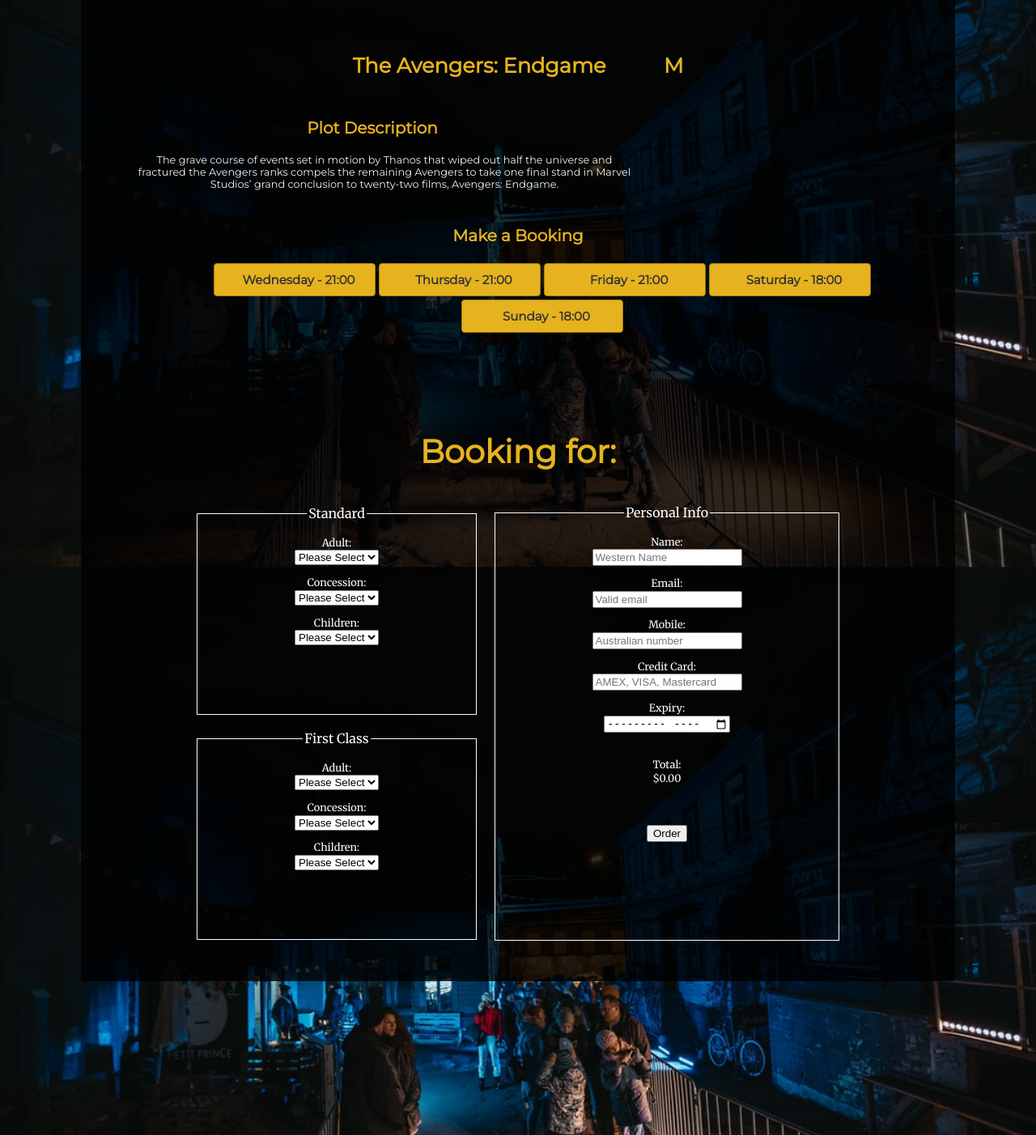
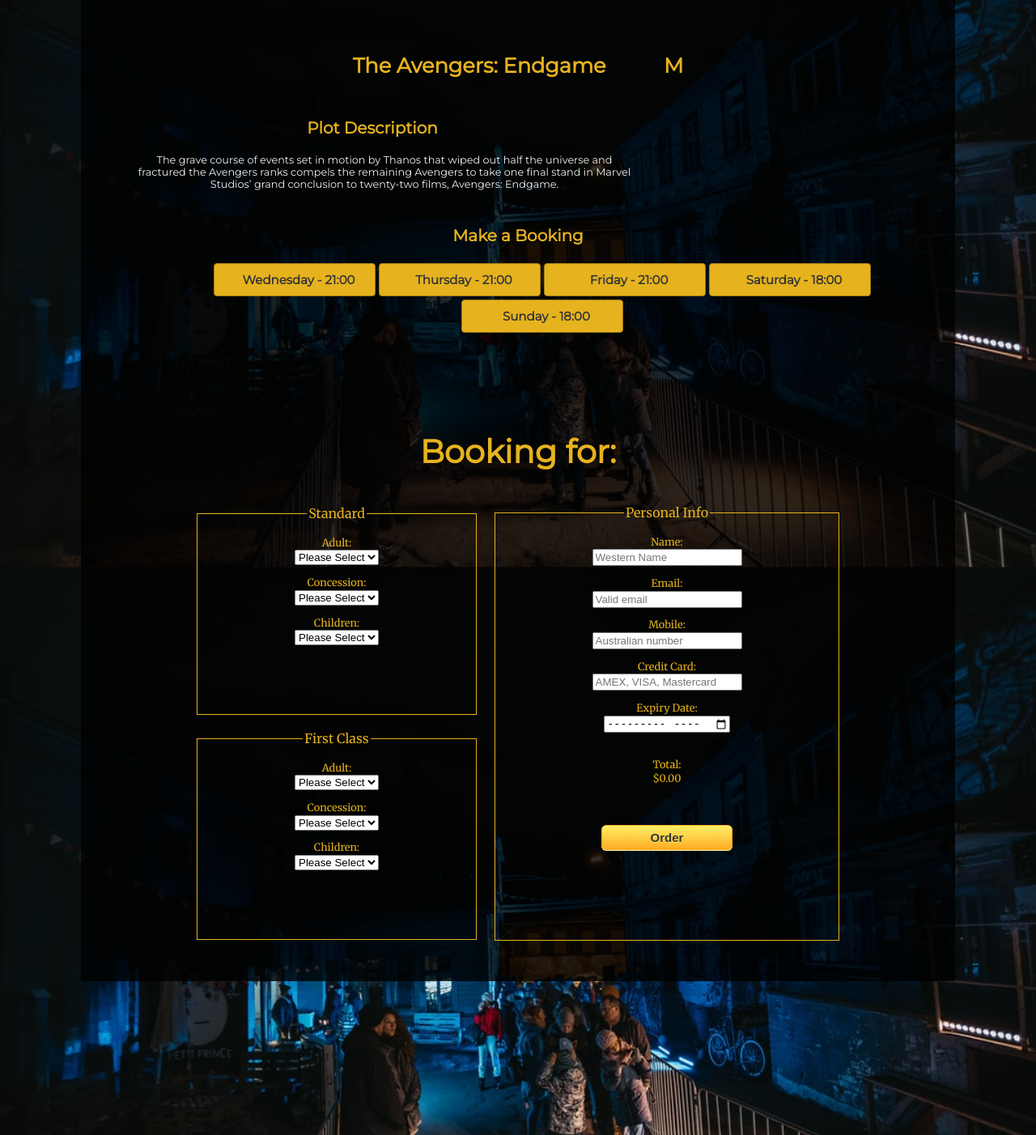
Before and after one commit to pmkays/Lunardo, a PHP site: page / in a window 1280 px wide. Shown: the part 4191-5593 px from the top of the page at 81% size. Run offline with PHP 8.4, Linux system fonts and the light colour scheme; grey boxes are pictures that could not be loaded.

Commit message:
Added labels

```diff
--- a/index.php
+++ b/index.php
@@ -334,18 +334,18 @@
               <fieldset class = "personal field">
 
                 <legend class = "legends">Personal Info</legend>
-                <p>Name:<br>
+                <p><label for="cust-name">Name:</label><br>
                 <input type="text" id="cust-name" name="cust[name]" oninput = 'checkName(this)' placeholder = 'Western Name' required><br>
                 <span class="error" id="name-error"></span></p>
-                <p>Email:<br>
+                <p><label for="cust-email">Email:</label><br>
                   <input type="email" id="cust-email" name="cust[email]" placeholder = 'Valid email' required </p><br>
-                <p>Mobile:<br>
+                <p><label for="cust-mobile">Mobile:</label><br>
                   <input type="tel" id="cust-mobile" name="cust[mobile]" oninput = 'checkMobile(this)' placeholder = 'Australian number' required><br>
                   <span class="error" id="mobile-error"></span></p>
-                <p>Credit Card:<br>
+                <p><label for="cust-card">Credit Card:</label><br>
                   <input type="text" id="cust-card" name="cust[card]" oninput = 'checkCard(this)' placeholder = 'AMEX, VISA, Mastercard' required><br>
                   <span class="error" id="card-error"></span></p>
-                <p>Expiry:<br>
+                <p><label for="cust-expiry">Expiry Date:</label><br>
                   <input type="month" id="cust-expiry" name="cust[expiry]" oninput = 'checkExpiry(this)' required><br>
                   <span class="error" id="expiry-error"></span></p>
                 <p>
@@ -359,7 +359,7 @@
                   <span id = total>$0.00</span>
                 </p>
 
-                <p><br><br><input type="submit" id = "submit-button" value="Order"></p>
+                <p><br><br><input type="submit" class = "submitButton" id = "submit-button" value="Order"></p>
 
               </fieldset>
             </div>
--- a/style.css
+++ b/style.css
@@ -174,9 +174,9 @@ th{
 }
 
 .field{
-  border: 1px white solid;
+  border: 1px #E6B31E solid;
   height: 30vh;
-  color: white;
+  color: #E6B31E;
 }
 
 .first-class-box{
@@ -478,6 +478,47 @@ th{
   font-size: .8vw;
 }
 
+.submitButton {
+	-moz-box-shadow: 0px 1px 0px 0px #fff6af;
+	-webkit-box-shadow: 0px 1px 0px 0px #fff6af;
+	box-shadow: 0px 1px 0px 0px #fff6af;
+	background:-webkit-gradient(linear, left top, left bottom, color-stop(0.05, #ffec64), color-stop(1, #ffab23));
+	background:-moz-linear-gradient(top, #ffec64 5%, #ffab23 100%);
+	background:-webkit-linear-gradient(top, #ffec64 5%, #ffab23 100%);
+	background:-o-linear-gradient(top, #ffec64 5%, #ffab23 100%);
+	background:-ms-linear-gradient(top, #ffec64 5%, #ffab23 100%);
+	background:linear-gradient(to bottom, #ffec64 5%, #ffab23 100%);
+	filter:progid:DXImageTransform.Microsoft.gradient(startColorstr='#ffec64', endColorstr='#ffab23',GradientType=0);
+	background-color:#ffec64;
+	-moz-border-radius:6px;
+	-webkit-border-radius:6px;
+	border-radius:6px;
+	border:1px solid #ffaa22;
+	display:inline-block;
+	cursor:pointer;
+	color:#333333;
+	font-family:Arial;
+	font-size:15px;
+	font-weight:bold;
+	padding:6px 60px;
+	text-decoration:none;
+	text-shadow:0px 1px 0px #ffee66;
+}
+.submitButton:hover {
+	background:-webkit-gradient(linear, left top, left bottom, color-stop(0.05, #ffab23), color-stop(1, #ffec64));
+	background:-moz-linear-gradient(top, #ffab23 5%, #ffec64 100%);
+	background:-webkit-linear-gradient(top, #ffab23 5%, #ffec64 100%);
+	background:-o-linear-gradient(top, #ffab23 5%, #ffec64 100%);
+	background:-ms-linear-gradient(top, #ffab23 5%, #ffec64 100%);
+	background:linear-gradient(to bottom, #ffab23 5%, #ffec64 100%);
+	filter:progid:DXImageTransform.Microsoft.gradient(startColorstr='#ffab23', endColorstr='#ffec64',GradientType=0);
+	background-color:#ffab23;
+}
+.myButton:active {
+	position:relative;
+	top:1px;
+}
+
 .synopsis{
   height:200vh;
   background-image: url("images/synop1.png");
```
